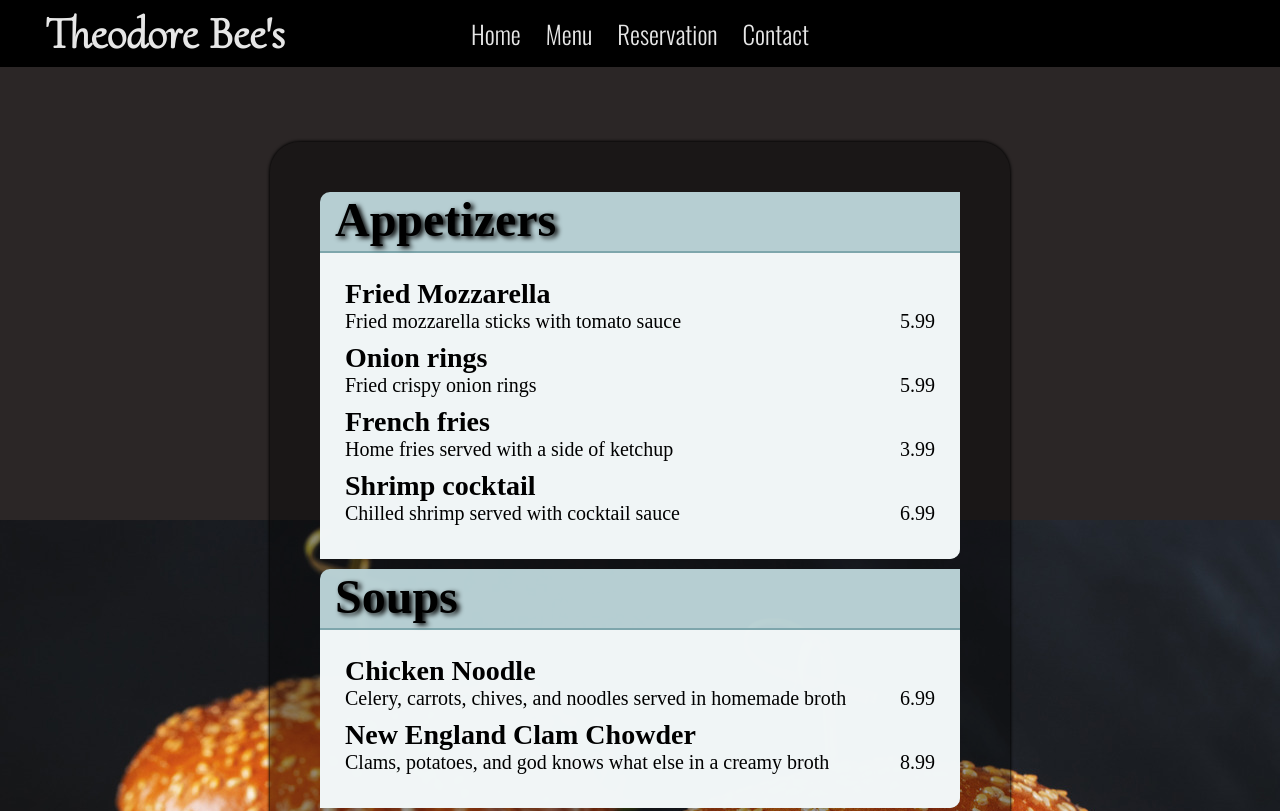
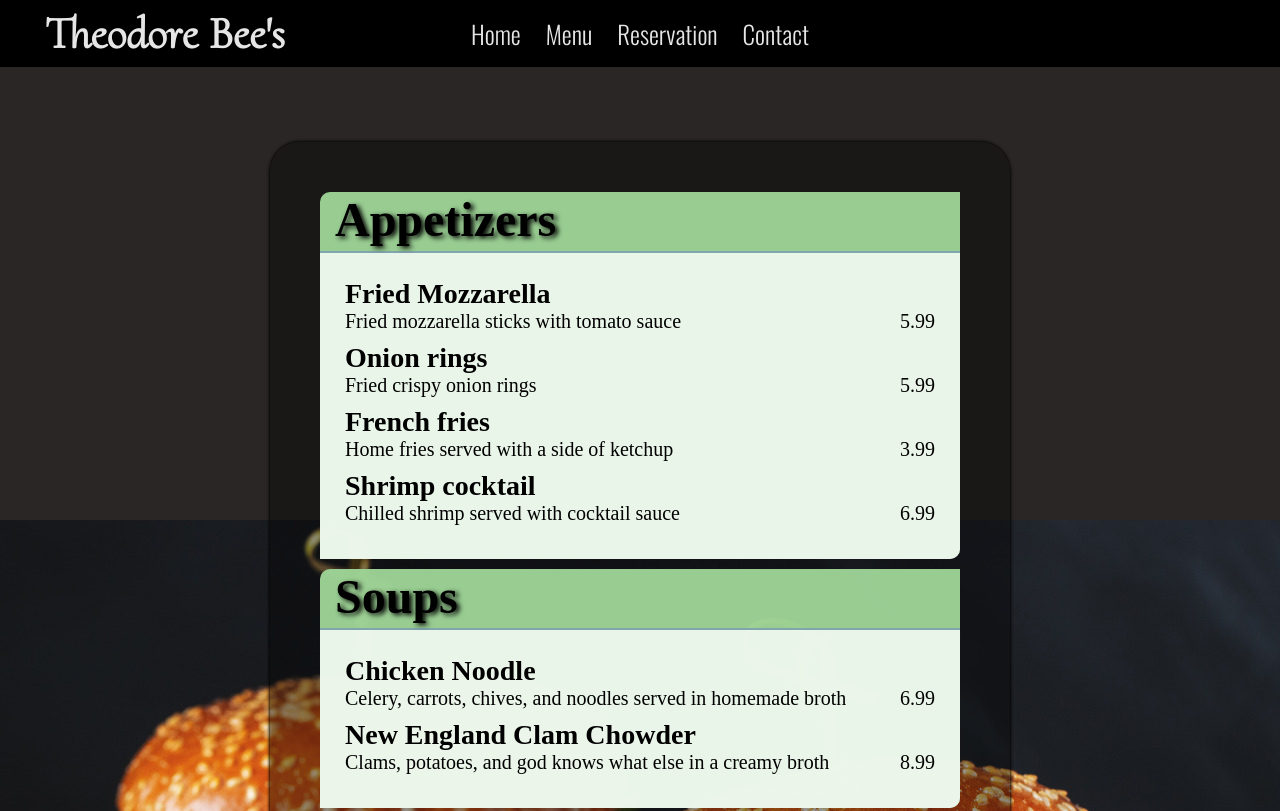
Before and after one commit to gitdingus/restaurant-page, a website built with webpack: page src/index.html in a window 1280 px wide. Shown: the top 811 px of the page. Built offline with nearby package versions, Linux system fonts and the light colour scheme; a web font is replaced by a local one.

Commit message:
Changed color of menu category background

```diff
--- a/src/main-style.css
+++ b/src/main-style.css
@@ -45,6 +45,7 @@ body{
     justify-content: center;
     align-items: center;
 }
+
 nav > div,
 footer {
     /* Layout Styling */
--- a/src/pages/menu-content.css
+++ b/src/pages/menu-content.css
@@ -21,7 +21,9 @@
 }
 
 .category {
-    background-color: rgba(187, 212, 216, .97);
+    background-color: rgba(160, 214, 152, .95); /*light lettuce green*/
+    /* background-color: #fbe4a7;  light bun */
+    /* background-color: rgba(187, 212, 216, .97); */
     border-top-left-radius: 10px;
     border-bottom-right-radius: 10px;
 }
```
